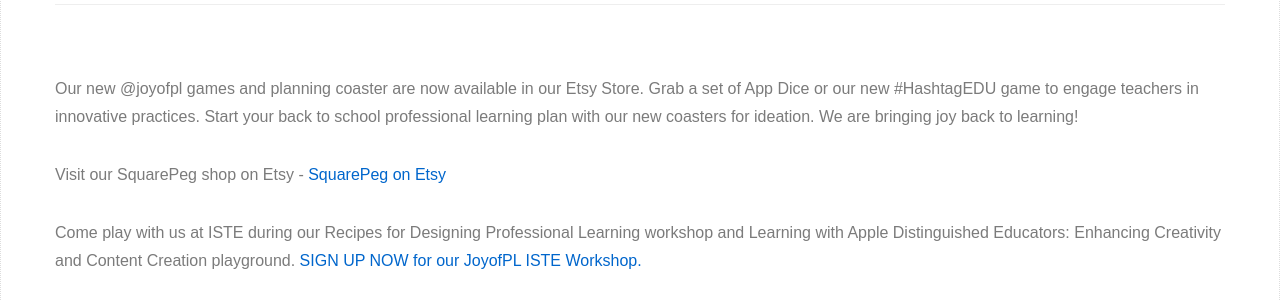
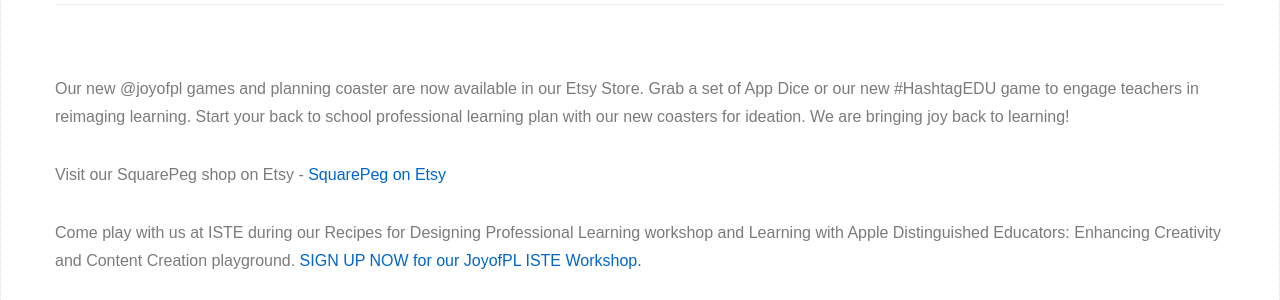
Before and after one commit to meesterkurt/joyofprofessionallearning, a Jekyll site: the page built from _posts/2017-05-29-JoyofPL-on-Etsy.markdown, in a window 1280 px wide. Shown: the part 312-612 px from the top of the page. Built offline with Jekyll 4.4.1, drawn with Linux system fonts in a browser that asks for light colours; nearby versions of some CDN libraries.

Commit message:
Update 2017-05-29-JoyofPL-on-Etsy.markdown

```diff
--- a/_posts/2017-05-29-JoyofPL-on-Etsy.markdown
+++ b/_posts/2017-05-29-JoyofPL-on-Etsy.markdown
@@ -7,7 +7,7 @@
 permalink: /blog/jpl-etsy-store/
 ---
 
-Our new @joyofpl games and planning coaster are now available in our Etsy Store. Grab a set of App Dice or our new #HashtagEDU game to engage teachers in innovative practices. Start your back to school professional learning plan with our new coasters for ideation. We are bringing joy back to learning!
+Our new @joyofpl games and planning coaster are now available in our Etsy Store. Grab a set of App Dice or our new #HashtagEDU game to engage teachers in reimaging learning. Start your back to school professional learning plan with our new coasters for ideation. We are bringing joy back to learning!
 
 Visit our SquarePeg shop on Etsy - <a href="https://www.etsy.com/shop/bethesquarepeg?ref=seller-platform-mcnav">SquarePeg on Etsy</a>
 
```
